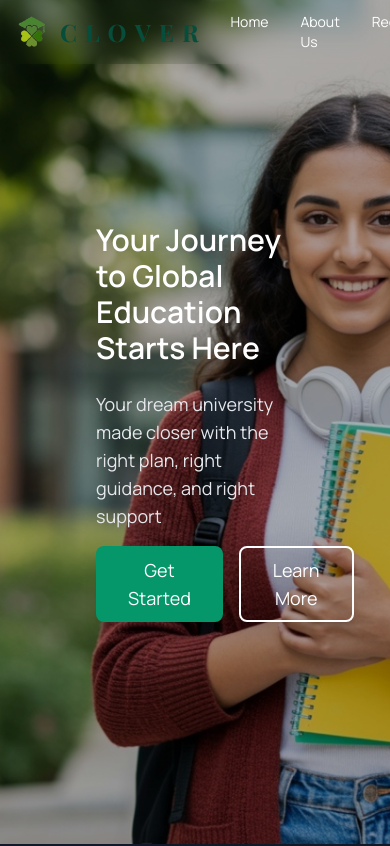
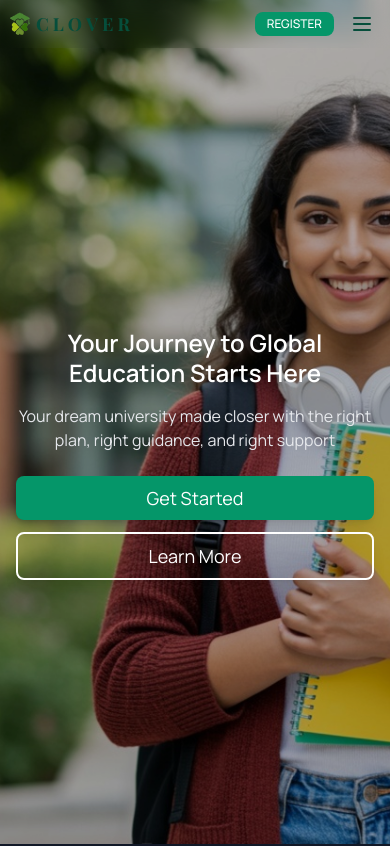
Before and after one commit to bala-guhan/clover, a React (Vite) app: page / in a window 390 px wide. Shown: the top 846 px of the page. Built offline with nearby package versions, Linux system fonts and the light colour scheme.

Commit message:
Responsiveness improved

```diff
--- a/src/components/NavBar.tsx
+++ b/src/components/NavBar.tsx
@@ -3,6 +3,7 @@ import { Menu, MenuItem, HoveredLink } from './ui/navbar-menu';
 
 export default function NavBar() {
   const [active, setActive] = useState<string | null>(null);
+  const [isMobileMenuOpen, setIsMobileMenuOpen] = useState(false);
 
   const regions = [
     'North America',
@@ -27,28 +28,27 @@ export default function NavBar() {
 
   return (
     <div className="fixed top-0 left-0 right-0 z-50 backdrop-blur-md">
-      <div className="max-w-7xl mx-auto px-4 sm:px-6 lg:px-8">
-        <div className="flex items-center justify-between h-16">
+      <div className="max-w-7xl mx-auto px-2 sm:px-4 lg:px-8">
+        <div className="flex items-center justify-between h-12 md:h-16">
           {/* Logo */}
-          <div className="flex-shrink-0 flex items-center space-x-3">
+          <div className="flex-shrink-0 flex items-center space-x-1 md:space-x-3">
             <img
               src="/clover-logo-icon.svg"
               alt="Clover Icon"
-              className="h-8 w-8 transition-transform duration-300 hover:rotate-12 hover:scale-110"
+              className="h-6 w-6 md:h-8 md:w-8 transition-transform duration-300 hover:rotate-12 hover:scale-110"
             />
-            <div className='flex flex-row space-x-2'>
-                <span className="text-2xl font-bold text-emerald-900 font-playfair">C</span>
-                <span className="text-2xl font-bold text-emerald-900 font-playfair">L</span>
-                <span className="text-2xl font-bold text-emerald-900 font-playfair">O</span>
-                <span className="text-2xl font-bold text-emerald-900 font-playfair">V</span>
-                <span className="text-2xl font-bold text-emerald-900 font-playfair">E</span>
-                <span className="text-2xl font-bold text-emerald-900 font-playfair">R</span>
+            <div className='flex flex-row space-x-1 md:space-x-2'>
+                <span className="text-lg md:text-2xl font-bold text-emerald-900 font-playfair">C</span>
+                <span className="text-lg md:text-2xl font-bold text-emerald-900 font-playfair">L</span>
+                <span className="text-lg md:text-2xl font-bold text-emerald-900 font-playfair">O</span>
+                <span className="text-lg md:text-2xl font-bold text-emerald-900 font-playfair">V</span>
+                <span className="text-lg md:text-2xl font-bold text-emerald-900 font-playfair">E</span>
+                <span className="text-lg md:text-2xl font-bold text-emerald-900 font-playfair">R</span>
             </div>
-
           </div>
 
-          {/* Navigation Menu */}
-          <div className="flex-1 flex justify-center">
+          {/* Desktop Navigation Menu */}
+          <div className="hidden md:flex flex-1 justify-center">
             <Menu setActive={setActive}>
               <MenuItem setActive={setActive} active={active} item="Home">
                 <div className="flex flex-col space-y-4 text-sm">
@@ -99,13 +99,46 @@ export default function NavBar() {
             </Menu>
           </div>
 
-          {/* Register Now Button */}
-          <div className="flex-shrink-0">
-            <button className="bg-emerald-600 hover:bg-emerald-700 text-white px-6 py-2 rounded-3xl hover:scale-[2xl] text-sm font-medium transition-colors">
+          {/* Desktop Register Button */}
+          <div className="hidden md:block flex-shrink-0">
+            <button className="bg-emerald-600 hover:bg-emerald-700 text-white px-4 lg:px-6 py-2 rounded-3xl hover:scale-105 text-xs lg:text-sm font-medium transition-all duration-200">
               REGISTER NOW
             </button>
           </div>
+
+          {/* Mobile Menu Button */}
+          <div className="md:hidden flex items-center space-x-2">
+            <button className="bg-emerald-600 hover:bg-emerald-700 text-white px-3 py-1 rounded-lg text-xs font-medium transition-colors">
+              REGISTER
+            </button>
+            <button
+              onClick={() => setIsMobileMenuOpen(!isMobileMenuOpen)}
+              className="p-2 rounded-lg text-emerald-900 hover:bg-emerald-50 transition-colors"
+            >
+              <svg className="w-6 h-6" fill="none" stroke="currentColor" viewBox="0 0 24 24">
+                {isMobileMenuOpen ? (
+                  <path strokeLinecap="round" strokeLinejoin="round" strokeWidth={2} d="M6 18L18 6M6 6l12 12" />
+                ) : (
+                  <path strokeLinecap="round" strokeLinejoin="round" strokeWidth={2} d="M4 6h16M4 12h16M4 18h16" />
+                )}
+              </svg>
+            </button>
+          </div>
         </div>
+
+        {/* Mobile Menu */}
+        {isMobileMenuOpen && (
+          <div className="md:hidden bg-white/95 backdrop-blur-md border-t border-emerald-200">
+            <div className="px-4 py-4 space-y-3">
+              <a href="/" className="block text-emerald-900 hover:text-emerald-700 font-medium">Home</a>
+              <a href="/about" className="block text-emerald-900 hover:text-emerald-700 font-medium">About Us</a>
+              <a href="/regions" className="block text-emerald-900 hover:text-emerald-700 font-medium">Regions</a>
+              <a href="/services" className="block text-emerald-900 hover:text-emerald-700 font-medium">Services</a>
+              <a href="/loans" className="block text-emerald-900 hover:text-emerald-700 font-medium">Loans</a>
+              <a href="/counselling" className="block text-emerald-900 hover:text-emerald-700 font-medium">Book Counselling</a>
+            </div>
+          </div>
+        )}
       </div>
     </div>
   );
--- a/src/pages/404-page.tsx
+++ b/src/pages/404-page.tsx
@@ -11,7 +11,7 @@ export default function NotFoundPage() {
     };
 
     return (
-        <div className="min-h-screen bg-gradient-to-br from-emerald-50 to-emerald-100 flex items-center justify-center px-4">
+        <div className="min-h-screen bg-gradient-to-br from-emerald-50 to-emerald-100 flex items-center justify-center px-4 pt-16 md:pt-0">
             <div className="text-center max-w-2xl mx-auto">
                 {/* 404 Number */}
                 <motion.div
@@ -20,7 +20,7 @@ export default function NotFoundPage() {
                     transition={{ duration: 0.6, ease: "easeOut" }}
                     className="mb-8"
                 >
-                    <h1 className="text-9xl md:text-[12rem] font-bold text-emerald-600 font-playfair">
+                    <h1 className="text-6xl sm:text-8xl md:text-9xl lg:text-[12rem] font-bold text-emerald-600 font-playfair">
                         404
                     </h1>
                 </motion.div>
@@ -32,13 +32,13 @@ export default function NotFoundPage() {
                     transition={{ duration: 0.6, delay: 0.2 }}
                     className="mb-8"
                 >
-                    <h2 className="text-3xl md:text-4xl font-semibold text-gray-800 mb-4">
+                    <h2 className="text-2xl sm:text-3xl md:text-4xl font-semibold text-gray-800 mb-4">
                         Oops! Page Not Found
                     </h2>
-                    <p className="text-lg text-gray-600 mb-2">
+                    <p className="text-base sm:text-lg text-gray-600 mb-2">
                         The page you're looking for seems to have wandered off into the digital void.
                     </p>
-                    <p className="text-base text-gray-500">
+                    <p className="text-sm sm:text-base text-gray-500">
                         Don't worry, even the best students sometimes take a wrong turn!
                     </p>
                 </motion.div>
@@ -53,7 +53,7 @@ export default function NotFoundPage() {
                     <img
                         src="/clover-logo-icon.svg"
                         alt="Clover Icon"
-                        className="h-16 w-16 mx-auto opacity-90"
+                        className="h-12 w-12 sm:h-16 sm:w-16 mx-auto opacity-90"
                     />
                 </motion.div>
 
--- a/src/pages/Homepage.tsx
+++ b/src/pages/Homepage.tsx
@@ -13,7 +13,7 @@ export default function HomePage() {
 
     return (
         <div
-            className="flex flex-col justify-center h-screen w-full px-24 bg-cover bg-center bg-no-repeat relative"
+            className="flex flex-col justify-center min-h-screen w-full px-4 sm:px-8 md:px-16 lg:px-24 pt-16 md:pt-0 bg-cover bg-center bg-no-repeat relative"
             style={{
                 backgroundImage: "url('/uni-stud-2hero.jpeg')"
             }}
@@ -22,21 +22,25 @@ export default function HomePage() {
             <div className="absolute inset-0 bg-black bg-opacity-30"></div>
 
             {/* Content */}
-            <div className="relative z-10 max-w-4xl">
-                <h1 className="text-3xl md:text-5xl text-white font-semibold mb-6">Your Journey to Global Education Starts Here</h1>
-                <p className="text-lg text-gray-200 mb-4">Your dream university made closer with the right plan, right guidance, and right support</p>
+            <div className="relative z-10 max-w-4xl mx-auto text-center md:text-left">
+                <h1 className="text-2xl sm:text-3xl md:text-4xl lg:text-5xl text-white font-semibold mb-4 md:mb-6 leading-tight">
+                    Your Journey to Global Education Starts Here
+                </h1>
+                <p className="text-base sm:text-lg text-gray-200 mb-6 md:mb-8 max-w-2xl mx-auto md:mx-0">
+                    Your dream university made closer with the right plan, right guidance, and right support
+                </p>
 
                 {/* Buttons */}
-                <div className="flex gap-4">
+                <div className="flex flex-col sm:flex-row gap-3 sm:gap-4 justify-center md:justify-start">
                     <PopperButton
                         text="Get Started"
                         onClick={handleGetStarted}
-                        className="bg-emerald-600 hover:bg-emerald-700"
+                        className="bg-emerald-600 hover:bg-emerald-700 w-full sm:w-auto"
                     />
                     <PopperButton
                         text="Learn More"
                         onClick={handleLearnMore}
-                        className="bg-transparent border-2 border-white text-white hover:bg-white hover:text-emerald-600"
+                        className="bg-transparent border-2 border-white text-white hover:bg-white hover:text-emerald-600 w-full sm:w-auto"
                     />
                 </div>
             </div>
```
